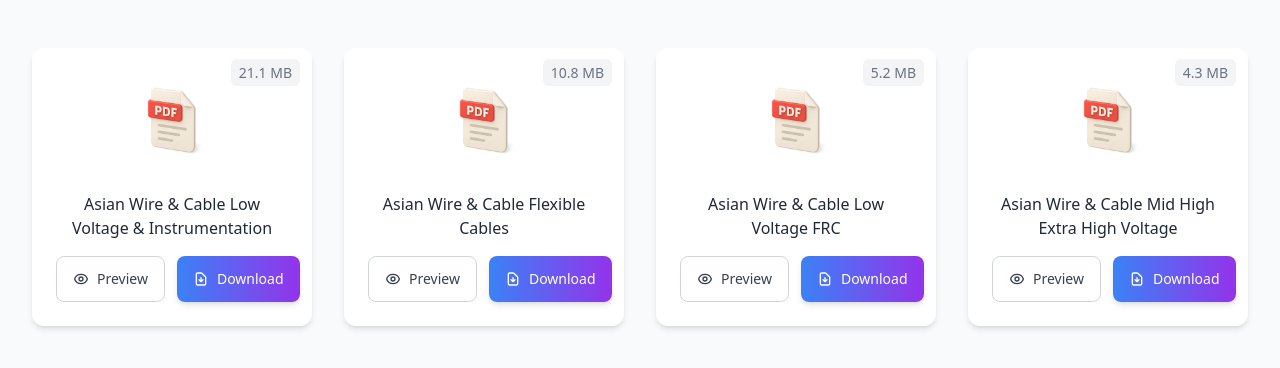
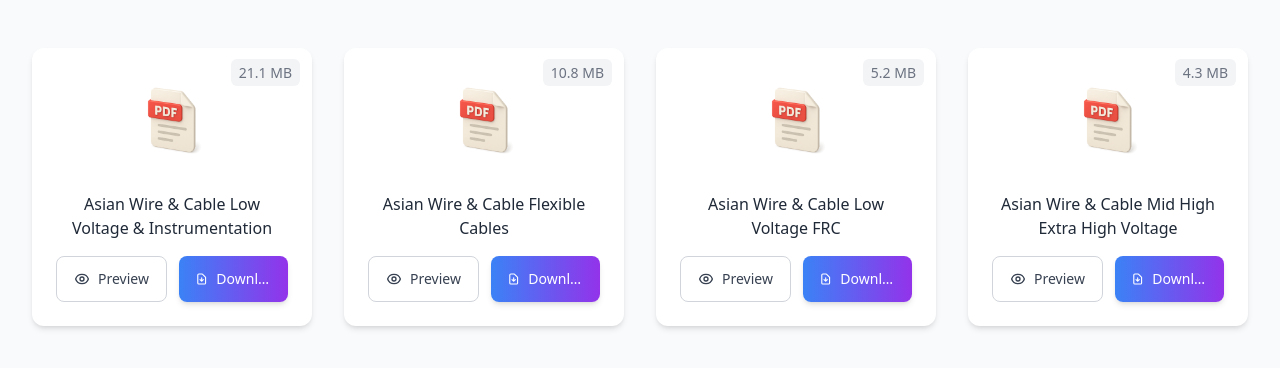
Before and after one commit to kimh4k/pdf_preview, a React (Create React App) app: page / in a window 1280 px wide. Shown: the top 368 px of the page. Built offline with nearby package versions, Linux system fonts and the light colour scheme.

Commit message:
Fixed button

```diff
--- a/src/App.tsx
+++ b/src/App.tsx
@@ -150,21 +150,21 @@ const DocumentCard: React.FC<DocumentCardProps> = ({ document: documentItem }) =
       </div>
 
       {/* Action Buttons */}
-      <div className="flex gap-2 md:gap-3">
+      <div className="flex gap-1 md:gap-3">
         <button
           onClick={handlePreview}
-          className="flex-1 py-2 md:py-3 px-3 md:px-4 bg-white border border-gray-300 text-gray-700 rounded-lg hover:bg-gray-50 hover:scale-105 transition-all duration-200 flex items-center justify-center gap-1 md:gap-2 font-medium text-sm md:text-sm"
+          className="flex-1 py-2 md:py-3 px-2 md:px-4 bg-white border border-gray-300 text-gray-700 rounded-lg hover:bg-gray-50 hover:scale-105 transition-all duration-200 flex items-center justify-center gap-1 md:gap-2 font-medium text-xs md:text-sm min-w-0"
         >
           <EyeIcon />
-          Preview
+          <span className="truncate">Preview</span>
         </button>
         <button
           onClick={handleDownload}
           disabled={isDownloading}
-          className={`flex-1 py-2 md:py-3 px-3 md:px-4 bg-gradient-to-r from-blue-500 to-purple-600 text-white rounded-lg hover:from-blue-600 hover:to-purple-700 hover:scale-105 transition-all duration-200 flex items-center justify-center gap-1 md:gap-2 font-medium shadow-md text-sm md:text-sm ${isDownloading ? 'opacity-75 cursor-not-allowed' : ''}`}
+          className={`flex-1 py-2 md:py-3 px-2 md:px-4 bg-gradient-to-r from-blue-500 to-purple-600 text-white rounded-lg hover:from-blue-600 hover:to-purple-700 hover:scale-105 transition-all duration-200 flex items-center justify-center gap-1 md:gap-2 font-medium shadow-md text-xs md:text-sm min-w-0 ${isDownloading ? 'opacity-75 cursor-not-allowed' : ''}`}
         >
           <DownloadIcon />
-          {isDownloading ? 'Downloading...' : 'Download'}
+          <span className="truncate">{isDownloading ? 'Downloading...' : 'Download'}</span>
         </button>
       </div>
     </div>
```
